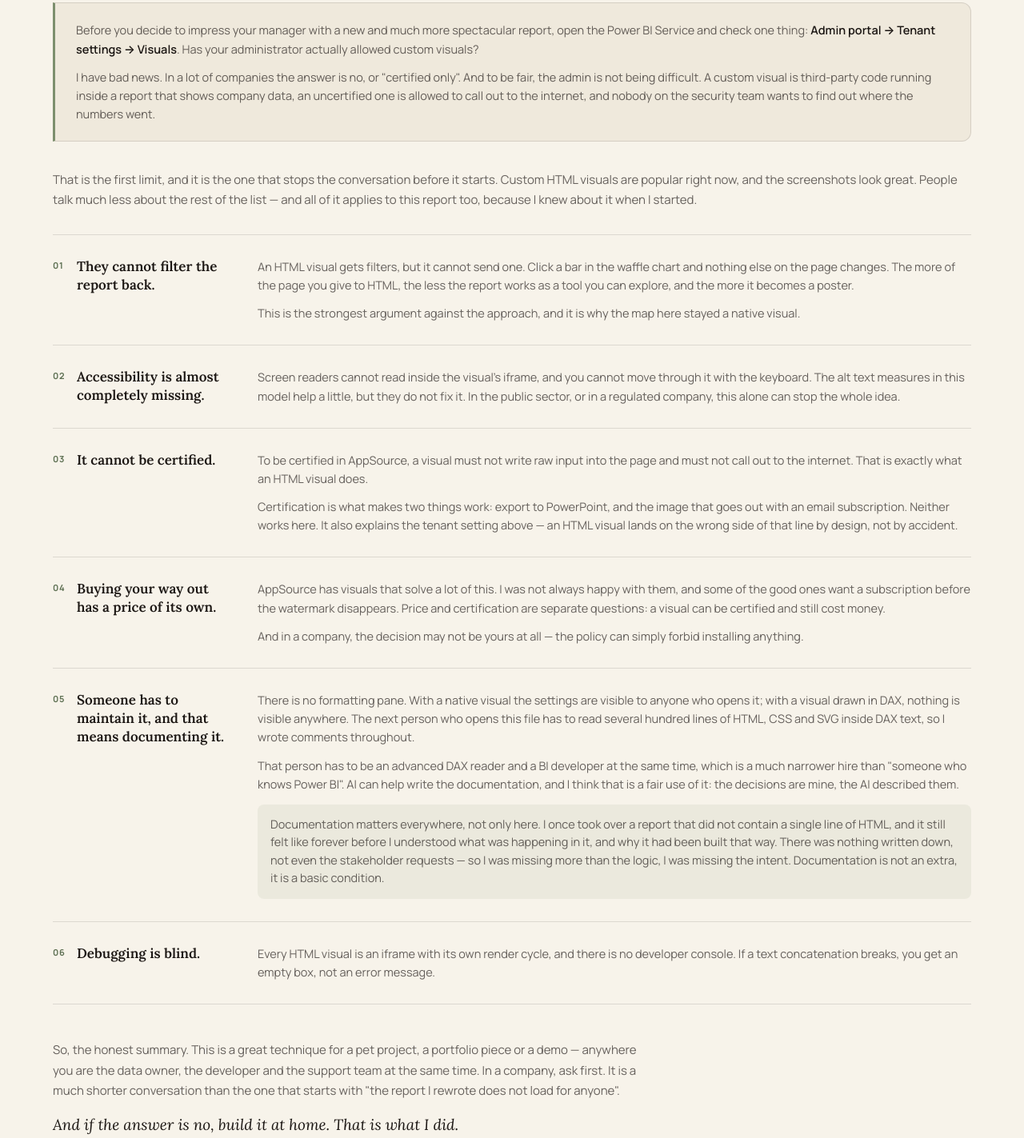
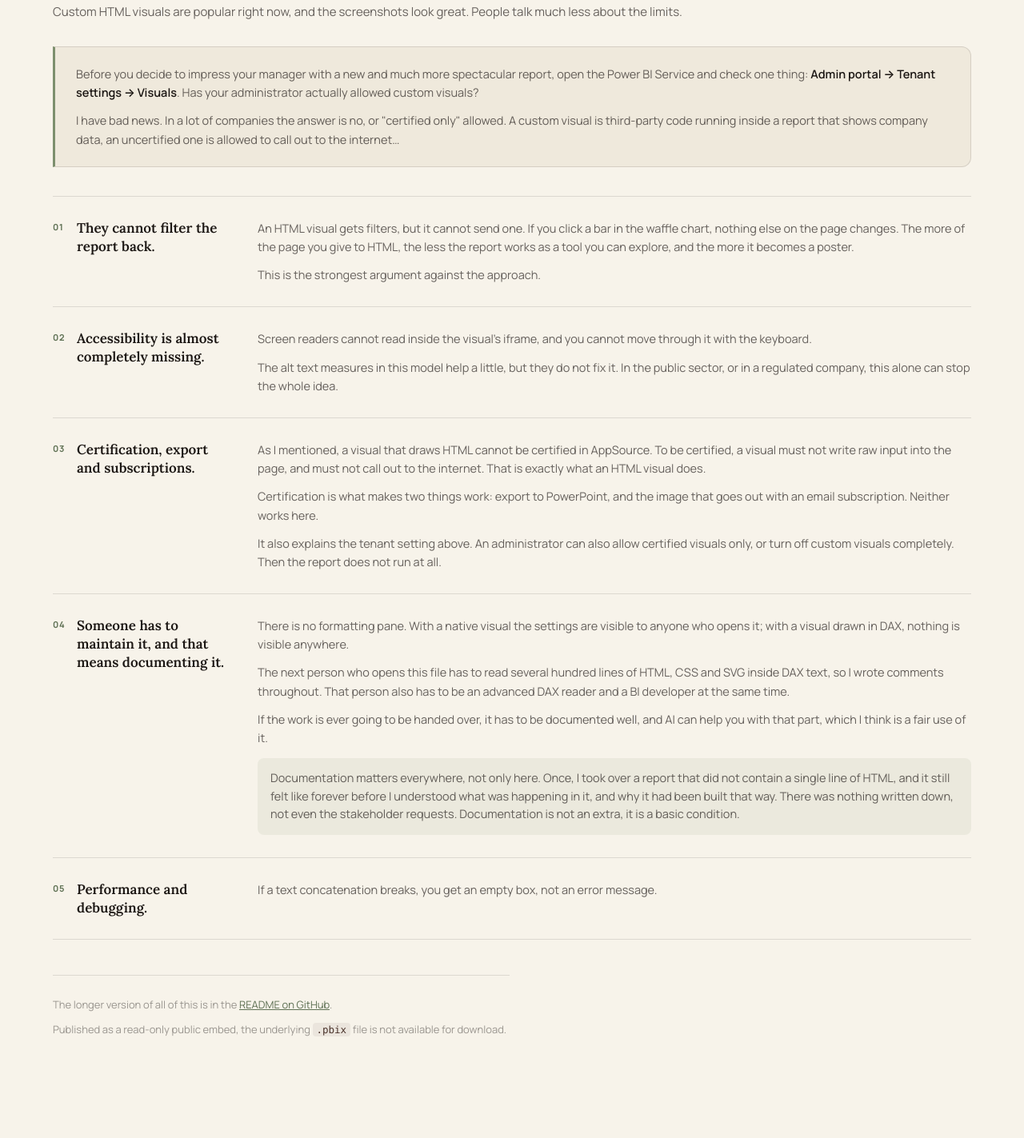
Before and after one commit to mankadata/PBIX-portfolio, a plain HTML site: page index.html in a window 1280 px wide. Shown: the part 1743-3166 px from the top of the page at 80% size. After the commit the page ends 3123 px from the top, so only its background shows below. Drawn offline with Linux system fonts and the light colour scheme.

Commit message:
Update index.html

```diff
--- a/index.html
+++ b/index.html
@@ -320,69 +320,58 @@
 
 <section class="limits">
   <div class="wrap">
-    <h2 class="section-head">Conclusion — what HTML visuals do not solve</h2>
+    <h2 class="section-head">Conclusion — What HTML visuals do not solve</h2>
+    <p class="lede">
+      Custom HTML visuals are popular right now, and the screenshots look great. People talk much less about the limits.
+    </p>
 
     <div class="callout">
       <p>Before you decide to impress your manager with a new and much more spectacular report, open the Power BI Service and check one thing: <strong>Admin portal → Tenant settings → Visuals</strong>. Has your administrator actually allowed custom visuals?</p>
-      <p>I have bad news. In a lot of companies the answer is no, or "certified only". And to be fair, the admin is not being difficult. A custom visual is third-party code running inside a report that shows company data, an uncertified one is allowed to call out to the internet, and nobody on the security team wants to find out where the numbers went.</p>
+      <p>I have bad news. In a lot of companies the answer is no, or "certified only" allowed. A custom visual is third-party code running inside a report that shows company data, an uncertified one is allowed to call out to the internet…</p>
     </div>
-
-    <p class="lede">
-      That is the first limit, and it is the one that stops the conversation before it starts. Custom HTML visuals are popular right now, and the screenshots look great. People talk much less about the rest of the list — and all of it applies to this report too, because I knew about it when I started.
-    </p>
 
     <div class="limit-list">
       <div class="limit">
         <strong>They cannot filter the report back.</strong>
         <div class="limit-body">
-          <p>An HTML visual gets filters, but it cannot send one. Click a bar in the waffle chart and nothing else on the page changes. The more of the page you give to HTML, the less the report works as a tool you can explore, and the more it becomes a poster.</p>
-          <p>This is the strongest argument against the approach, and it is why the map here stayed a native visual.</p>
+          <p>An HTML visual gets filters, but it cannot send one. If you click a bar in the waffle chart, nothing else on the page changes. The more of the page you give to HTML, the less the report works as a tool you can explore, and the more it becomes a poster.</p>
+          <p>This is the strongest argument against the approach.</p>
         </div>
       </div>
 
       <div class="limit">
         <strong>Accessibility is almost completely missing.</strong>
         <div class="limit-body">
-          <p>Screen readers cannot read inside the visual's iframe, and you cannot move through it with the keyboard. The alt text measures in this model help a little, but they do not fix it. In the public sector, or in a regulated company, this alone can stop the whole idea.</p>
+          <p>Screen readers cannot read inside the visual's iframe, and you cannot move through it with the keyboard.</p>
+          <p>The alt text measures in this model help a little, but they do not fix it. In the public sector, or in a regulated company, this alone can stop the whole idea.</p>
         </div>
       </div>
 
       <div class="limit">
-        <strong>It cannot be certified.</strong>
+        <strong>Certification, export and subscriptions.</strong>
         <div class="limit-body">
-          <p>To be certified in AppSource, a visual must not write raw input into the page and must not call out to the internet. That is exactly what an HTML visual does.</p>
-          <p>Certification is what makes two things work: export to PowerPoint, and the image that goes out with an email subscription. Neither works here. It also explains the tenant setting above — an HTML visual lands on the wrong side of that line by design, not by accident.</p>
-        </div>
-      </div>
-
-      <div class="limit">
-        <strong>Buying your way out has a price of its own.</strong>
-        <div class="limit-body">
-          <p>AppSource has visuals that solve a lot of this. I was not always happy with them, and some of the good ones want a subscription before the watermark disappears. Price and certification are separate questions: a visual can be certified and still cost money.</p>
-          <p>And in a company, the decision may not be yours at all — the policy can simply forbid installing anything.</p>
+          <p>As I mentioned, a visual that draws HTML cannot be certified in AppSource. To be certified, a visual must not write raw input into the page, and must not call out to the internet. That is exactly what an HTML visual does.</p>
+          <p>Certification is what makes two things work: export to PowerPoint, and the image that goes out with an email subscription. Neither works here.</p>
+          <p>It also explains the tenant setting above. An administrator can also allow certified visuals only, or turn off custom visuals completely. Then the report does not run at all.</p>
         </div>
       </div>
 
       <div class="limit">
         <strong>Someone has to maintain it, and that means documenting it.</strong>
         <div class="limit-body">
-          <p>There is no formatting pane. With a native visual the settings are visible to anyone who opens it; with a visual drawn in DAX, nothing is visible anywhere. The next person who opens this file has to read several hundred lines of HTML, CSS and SVG inside DAX text, so I wrote comments throughout.</p>
-          <p>That person has to be an advanced DAX reader and a BI developer at the same time, which is a much narrower hire than "someone who knows Power BI". AI can help write the documentation, and I think that is a fair use of it: the decisions are mine, the AI described them.</p>
-          <p class="limit-note">Documentation matters everywhere, not only here. I once took over a report that did not contain a single line of HTML, and it still felt like forever before I understood what was happening in it, and why it had been built that way. There was nothing written down, not even the stakeholder requests — so I was missing more than the logic, I was missing the intent. Documentation is not an extra, it is a basic condition.</p>
+          <p>There is no formatting pane. With a native visual the settings are visible to anyone who opens it; with a visual drawn in DAX, nothing is visible anywhere.</p>
+          <p>The next person who opens this file has to read several hundred lines of HTML, CSS and SVG inside DAX text, so I wrote comments throughout. That person also has to be an advanced DAX reader and a BI developer at the same time.</p>
+          <p>If the work is ever going to be handed over, it has to be documented well, and AI can help you with that part, which I think is a fair use of it.</p>
+          <p class="limit-note">Documentation matters everywhere, not only here. Once, I took over a report that did not contain a single line of HTML, and it still felt like forever before I understood what was happening in it, and why it had been built that way. There was nothing written down, not even the stakeholder requests. Documentation is not an extra, it is a basic condition.</p>
         </div>
       </div>
 
       <div class="limit">
-        <strong>Debugging is blind.</strong>
+        <strong>Performance and debugging.</strong>
         <div class="limit-body">
-          <p>Every HTML visual is an iframe with its own render cycle, and there is no developer console. If a text concatenation breaks, you get an empty box, not an error message.</p>
+          <p>If a text concatenation breaks, you get an empty box, not an error message.</p>
         </div>
       </div>
-    </div>
-
-    <div class="closing">
-      <p>So, the honest summary. This is a great technique for a pet project, a portfolio piece or a demo — anywhere you are the data owner, the developer and the support team at the same time. In a company, ask first. It is a much shorter conversation than the one that starts with "the report I rewrote does not load for anyone".</p>
-      <p>And if the answer is no, build it at home. That is what I did.</p>
     </div>
 
     <div class="colophon">
```
